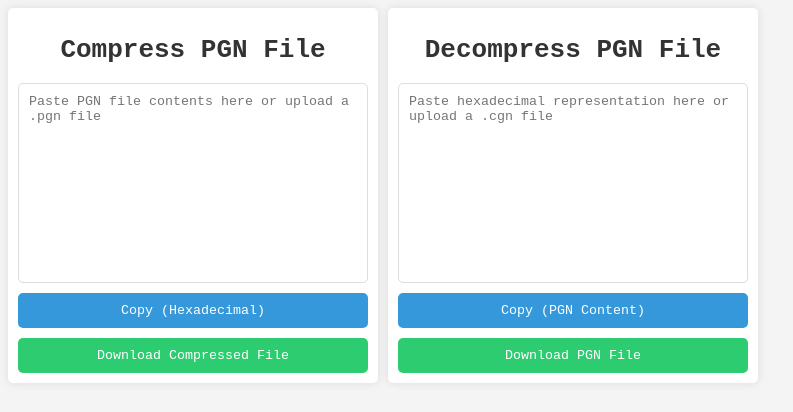
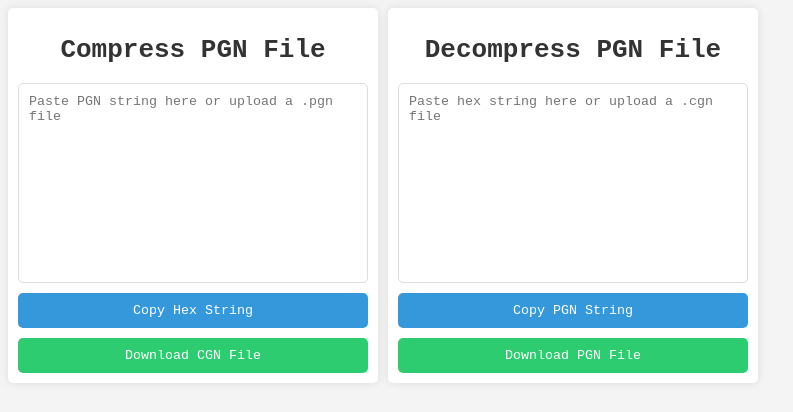
Before and after one commit to JadenStrudwick/CompressedGameNotation, a browser extension: page cgn-extension/index.html in a window 1280 px wide. Both pictures are taken after a click on the button "Download CGN File". Shown: the whole page, without its empty margins (0-793 px from the left). Drawn offline with Linux system fonts and the light colour scheme; no server answers.

Commit message:
Clearer extension text

```diff
--- a/cgn-extension/index.html
+++ b/cgn-extension/index.html
@@ -9,15 +9,15 @@
       <div id="compress" class="container">
         <h1>Compress PGN File</h1>
         <textarea id="compress-input" class="text-input"
-          placeholder="Paste PGN file contents here or upload a .pgn file"></textarea>
-        <button id="compress-copy-button" class="copy-button">Copy (Hexadecimal)</button>
+          placeholder="Paste PGN string here or upload a .pgn file"></textarea>
+        <button id="compress-copy-button" class="copy-button">Copy Hex String</button>
         <button id="compress-download-button" class="download-button">Download CGN File</button>
       </div>
       <div id="decompress" class="container">
         <h1>Decompress PGN File</h1>
         <textarea id="decompress-input" class="text-input"
-          placeholder="Paste hexadecimal representation here or upload a .cgn file"></textarea>
-        <button id="decompress-copy-button" class="copy-button">Copy (PGN Content)</button>
+          placeholder="Paste hex string here or upload a .cgn file"></textarea>
+        <button id="decompress-copy-button" class="copy-button">Copy PGN String</button>
         <button id="decompress-download-button" class="download-button">Download PGN File</button>
       </div>
   </body>
--- a/cgn-extension/index.js
+++ b/cgn-extension/index.js
@@ -66,13 +66,13 @@ decompressInput.addEventListener('drop', (e) => {
 
 // Handle mouse leave
 compressCopyButton.addEventListener('mouseleave', () => {
-  compressCopyButton.innerText = 'Copy (Hexadecimal)';
+  compressCopyButton.innerText = 'Copy Hex String';
 });
 compressDownloadButton.addEventListener('mouseleave', () => {
-  compressDownloadButton.innerText = 'Download Compressed File';
+  compressDownloadButton.innerText = 'Download CGN File';
 });
 decompressCopyButton.addEventListener('mouseleave', () => {
-  decompressCopyButton.innerText = 'Copy (PGN Content)';
+  decompressCopyButton.innerText = 'Copy PGN String';
 });
 decompressDownloadButton.addEventListener('mouseleave', () => {
   decompressDownloadButton.innerText = 'Download PGN File';
```
